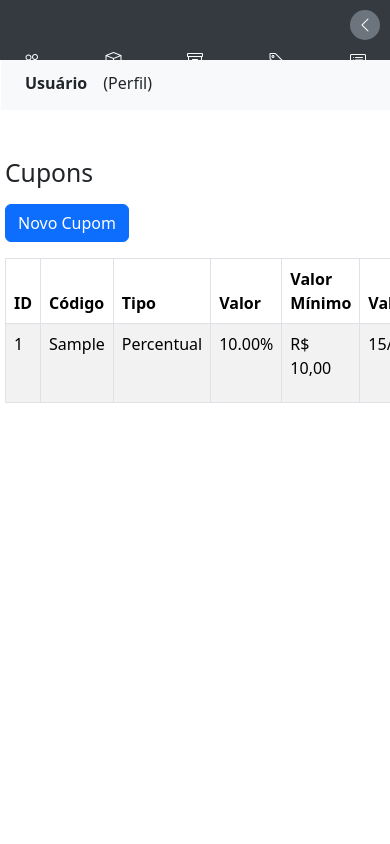
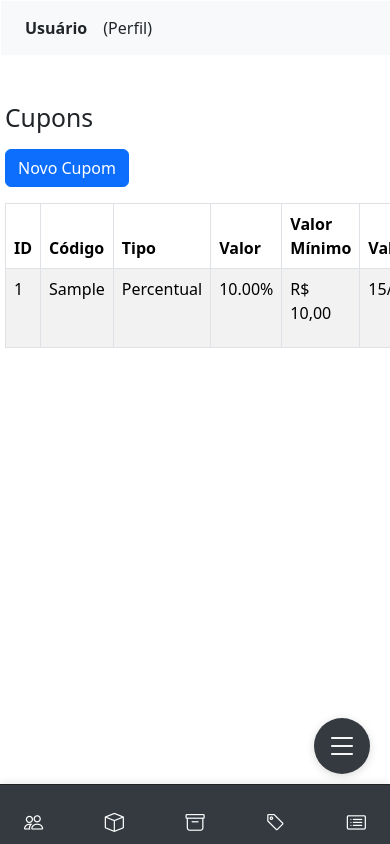
Before and after one commit to feinfo/ERP, a CodeIgniter app: page /database/index.php/cupom/index in a window 390 px wide; the page is wider, and only the part inside the window is pictured. Run offline with CodeIgniter, Linux system fonts and the light colour scheme; tables that the repository leaves empty hold one stand-in row (values such as "Sample post"); some libraries are stand-ins or nearby versions.

Commit message:
fix: melhoria layout responsivo

```diff
--- a/app/application/views/templates/_header.php
+++ b/app/application/views/templates/_header.php
@@ -66,36 +66,48 @@
         @media (max-width: 767.98px) {
             .sidebar {
                 position: fixed;
+                left: 0;
+                bottom: 0;
+                top: auto;
                 width: 100vw;
-                min-height: 60px;
                 height: 60px;
+                min-height: 0;
+                background-color: #343a40;
                 flex-direction: row !important;
                 z-index: 1050;
-                left: 0;
-                top: 0;
-                padding: 0 0px;
+                padding: 0;
                 overflow-x: auto;
+                border-top: 1px solid #222;
+                border-right: none;
+                border-bottom: none;
+                border-left: none;
+                box-shadow: 0 -2px 8px rgba(0,0,0,0.08);
             }
             .sidebar .nav {
                 flex-direction: row !important;
                 width: 100vw;
                 align-items: center;
                 justify-content: space-between;
+                margin-top: 0 !important;
             }
             .sidebar .nav-link {
                 padding: 0.5rem 0.5rem;
-                font-size: 1rem;
+                font-size: 1.2rem;
+                display: flex;
+                flex-direction: column;
+                align-items: center;
+                justify-content: center;
             }
             .sidebar .nav-link .text {
                 display: none;
             }
             .toggle-btn {
-                top: 10px;
-                right: 10px;
+                display: none;
             }
             .main-content {
                 margin-left: 0 !important;
-                margin-top: 60px;
+                margin-bottom: 60px;
+                margin-top: 0;
                 padding: 5px 2px 2px 2px;
             }
         }
@@ -105,8 +117,52 @@
                 padding-right: 2px !important;
             }
             .main-content {
-                margin-top: 55px;
+                margin-bottom: 60px;
+                margin-top: 0;
                 padding: 1px;
+            }
+        }
+        .floating-menu-btn {
+            display: none;
+        }
+        @media (max-width: 767.98px) {
+            .floating-menu-btn {
+                display: block;
+                position: fixed;
+                bottom: 70px;
+                right: 20px;
+                z-index: 2000;
+                background: #343a40;
+                color: #fff;
+                border: none;
+                border-radius: 50%;
+                width: 56px;
+                height: 56px;
+                box-shadow: 0 2px 8px rgba(0,0,0,0.15);
+                font-size: 2rem;
+                align-items: center;
+                justify-content: center;
+                display: flex;
+            }
+        }
+        @media (max-width: 767.98px) {
+            #sidebar.show-mobile {
+                height: 100vh !important;
+                min-height: 100vh !important;
+                top: 0 !important;
+                bottom: 0 !important;
+                background: #343a40;
+                flex-direction: column !important;
+                transition: height 0.3s;
+                box-shadow: 0 0 0 100vw rgba(0,0,0,0.4);
+            }
+            #sidebar.show-mobile .nav {
+                flex-direction: column !important;
+                width: 100%;
+                margin-top: 60px !important;
+            }
+            #sidebar.show-mobile .nav-link .text {
+                display: inline !important;
             }
         }
     </style>
@@ -126,18 +182,27 @@
             icon.classList.toggle('bi-chevron-left');
             icon.classList.toggle('bi-chevron-right');
         }
+
+        function toggleSidebarMenu() {
+            const sidebar = document.getElementById('sidebar');
+            sidebar.classList.toggle('show-mobile');
+        }
     </script>
 </head>
 <body>
 
 <body class="d-flex">
 
+    <!-- Botão flutuante para abrir menu -->
+    <button class="floating-menu-btn" onclick="toggleSidebarMenu()" title="Abrir menu">
+        <i class="bi bi-list"></i>
+    </button>
+
     <!-- Sidebar -->
     <div id="sidebar" class="sidebar d-flex flex-column p-3 text-white position-fixed">
         <button class="toggle-btn" onclick="toggleSidebar()" title="Expandir/recolher menu">
             <i id="toggleIcon" class="bi bi-chevron-left"></i>
         </button>
-
         <ul class="nav nav-pills flex-column mt-4">
             <li class="nav-item">
                 <a class="nav-link" href="<?= base_url('usuario') ?>">
```
